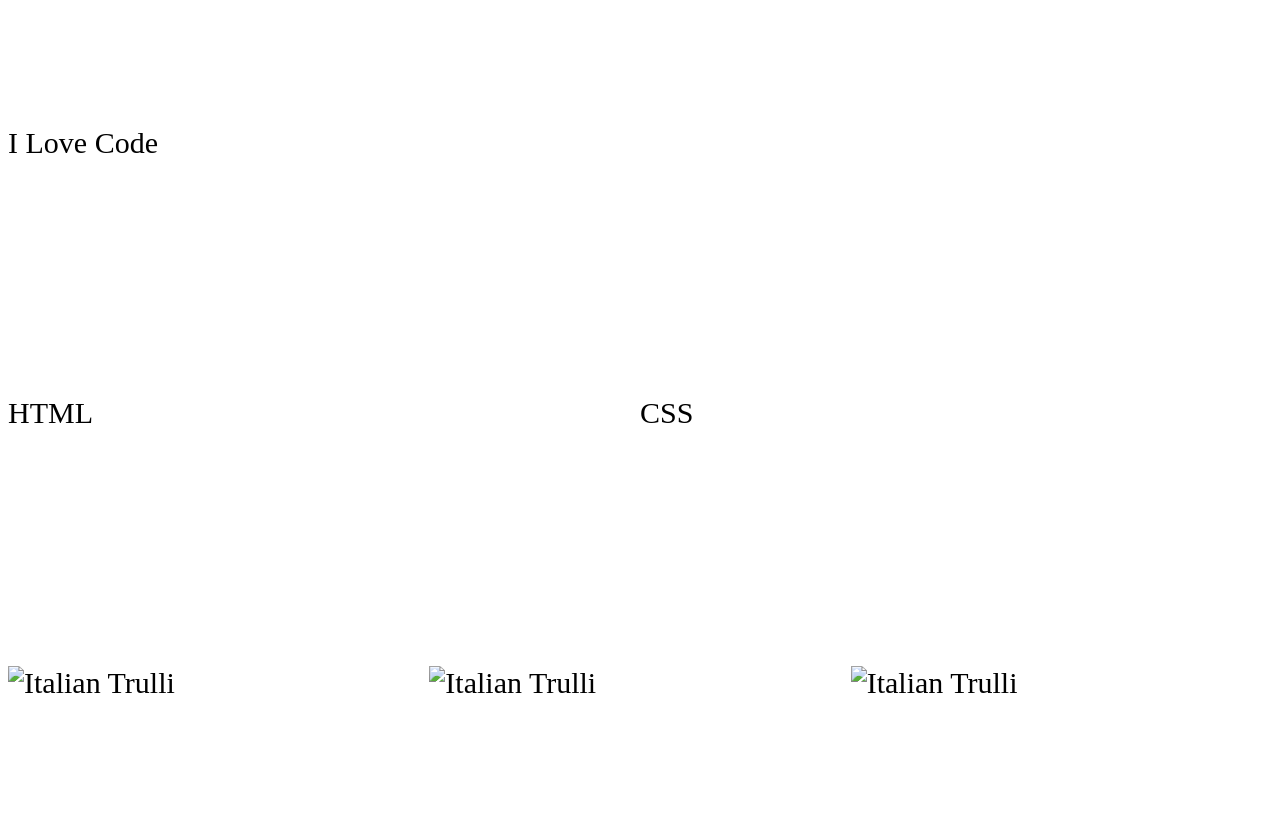
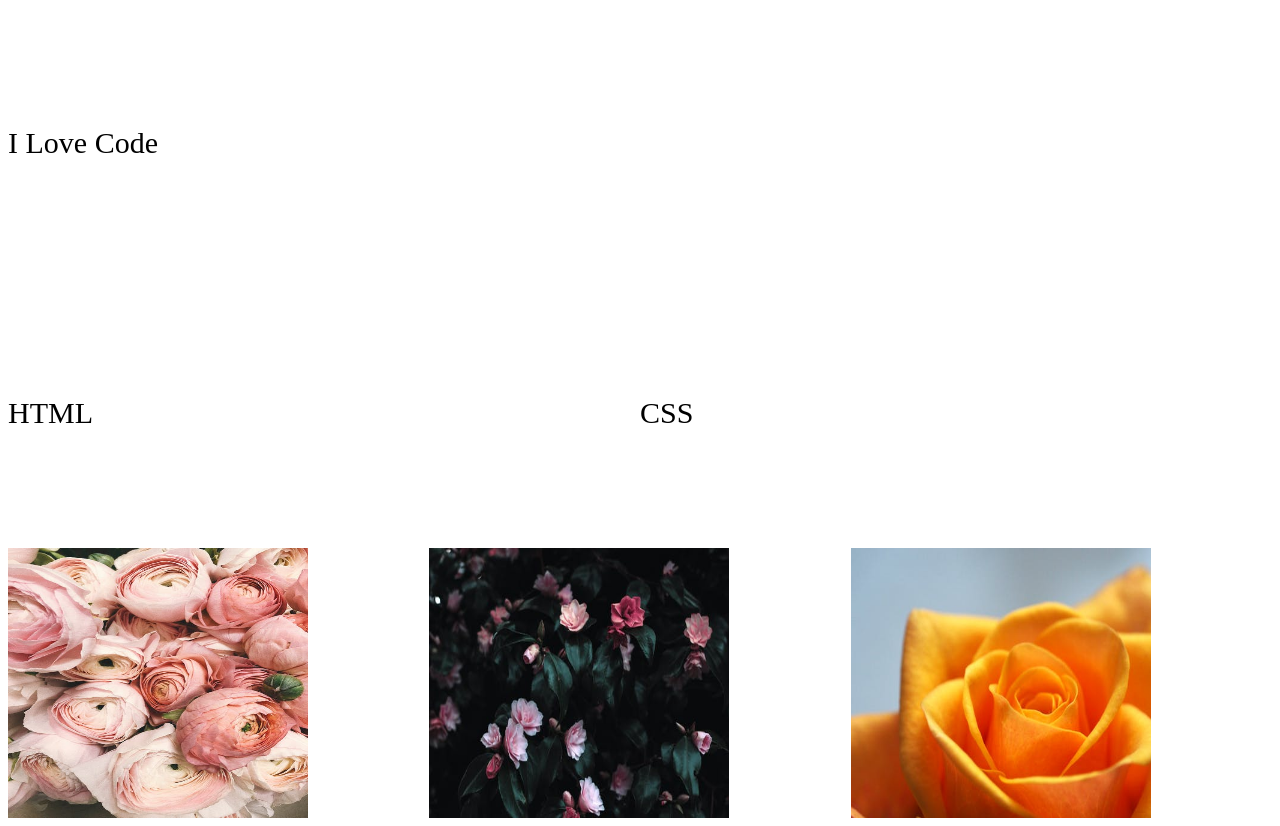
Before and after one commit to Asi-phe/Flexbox, a plain HTML site: page index.html in a window 1280 px wide. Drawn offline with Linux system fonts and the light colour scheme.

Commit message:
Add files via upload

```diff
--- a/index.html
+++ b/index.html
@@ -15,9 +15,9 @@
 </div>
 
 <div class="flex-container">
-  <div><img src="images/pic1.jpeg" alt="Italian Trulli" width="300px" height="270px"></div>
-  <div><img src="images/pic2.jpeg" alt="Italian Trulli" width="300px" height="270px"></div>
-  <div><img src="images/pic3.jpeg" alt="Italian Trulli" width="300px" height="270px"></div>
+  <div><img src="pic1.jpeg" alt="Italian Trulli" width="300px" height="270px"></div>
+  <div><img src="pic2.jpeg" alt="Italian Trulli" width="300px" height="270px"></div>
+  <div><img src="pic3.jpeg" alt="Italian Trulli" width="300px" height="270px"></div>
 </div>
 
 </body>
```
